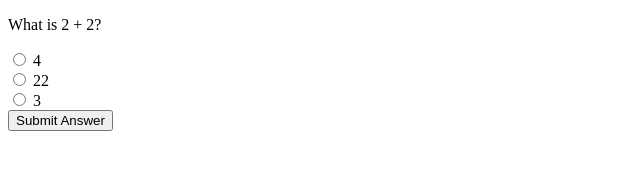
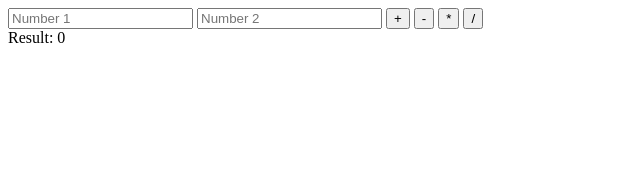
Before and after one commit to Tarikuas-21/ALX_Simple_Quiz, a plain HTML site: page index.html in a window 1280 px wide. Shown: the whole page, without its empty margins (0-640 px from the left). Drawn offline with Linux system fonts and the light colour scheme.

Commit message:
Update index.html

```diff
--- a/index.html
+++ b/index.html
@@ -2,22 +2,21 @@
 <html lang="en">
 <head>
     <meta charset="UTF-8">
-    <title>Simple Quiz</title>
+    <title>Simple Calculator</title>
+    <link rel="stylesheet" href="calculator.css">
 </head>
 <body>
-    <div id="quiz-container">
-        <p id="quiz-question">What is 2 + 2?</p>
-        <div>
-            <input type="radio" id="choice1" name="quiz" value="4">
-            <label for="choice1">4</label><br>
-            <input type="radio" id="choice2" name="quiz" value="22">
-            <label for="choice2">22</label><br>
-            <input type="radio" id="choice3" name="quiz" value="3">
-            <label for="choice3">3</label>
-        </div>
-        <button id="submit-answer">Submit Answer</button>
-        <p id="feedback"></p>
+    <div id="calculator-container">
+        <input type="number" id="number1" placeholder="Number 1">
+        <input type="number" id="number2" placeholder="Number 2">
+
+        <button id="add">+</button>
+        <button id="subtract">-</button>
+        <button id="multiply">*</button>
+        <button id="divide">/</button>
+
+        <div id="result">Result: <span id="calculation-result">0</span></div>
     </div>
-    <script src="quiz.js"></script>
+    <script src="calculator.js"></script>
 </body>
 </html>
```
